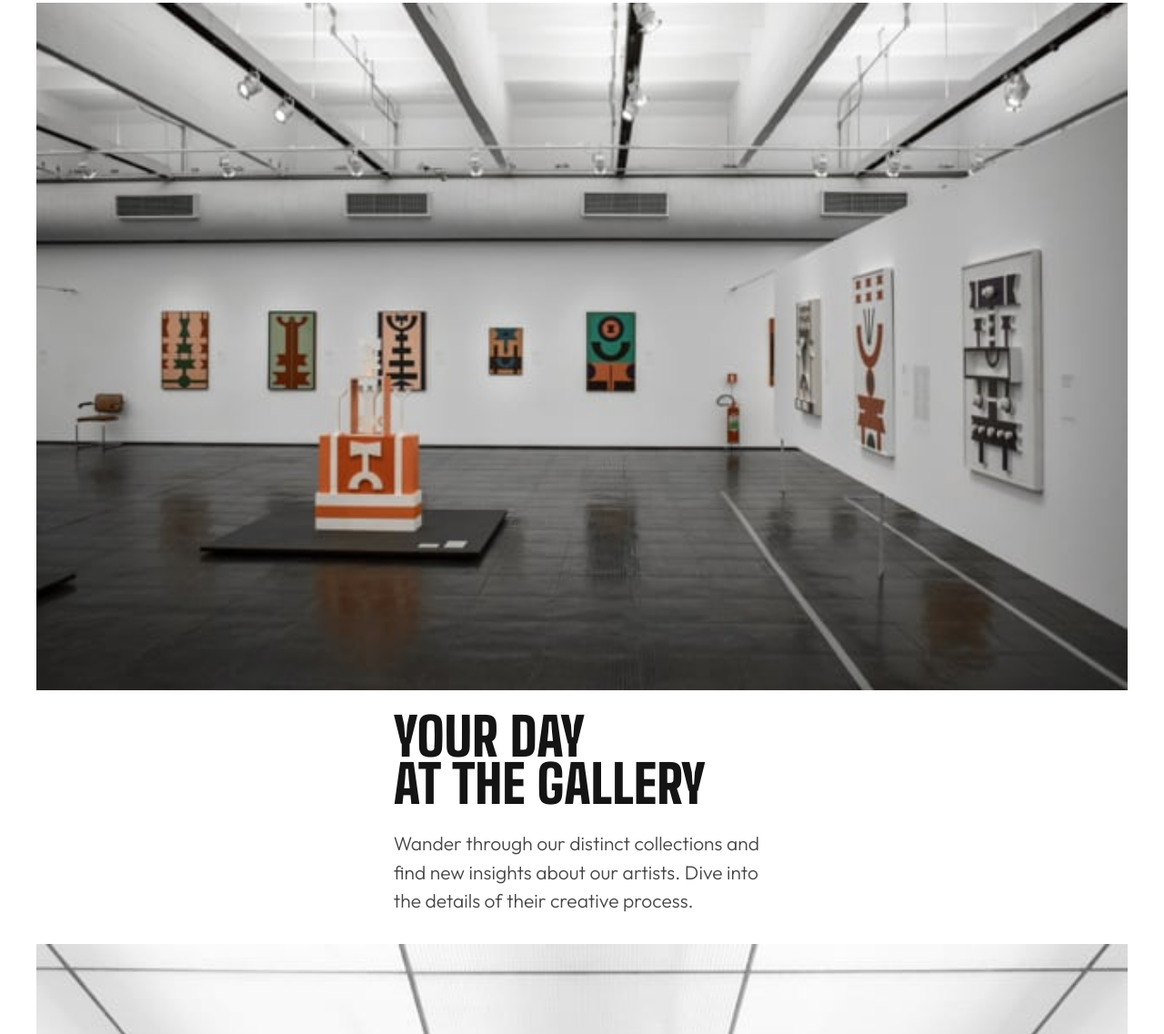
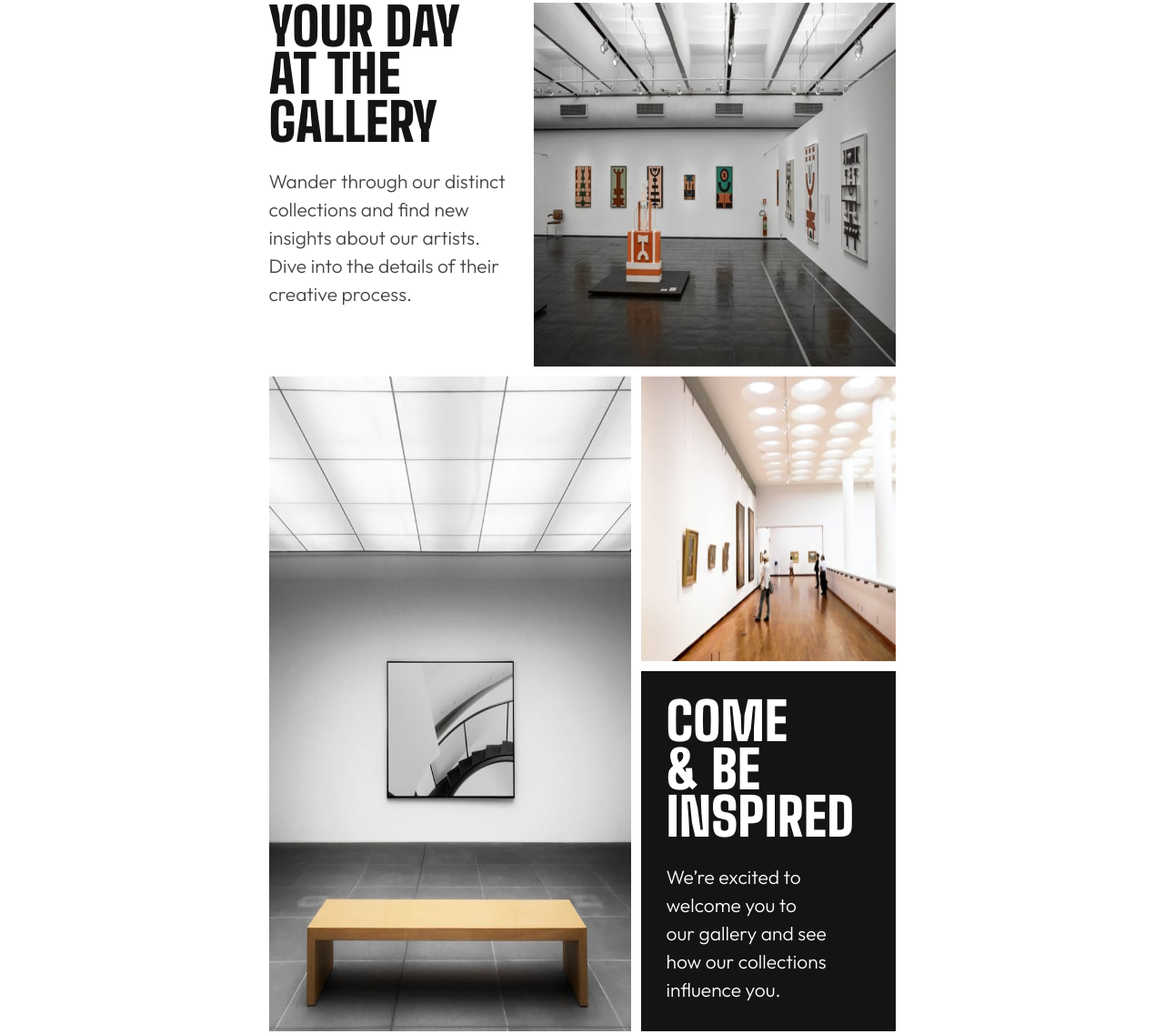
Before and after one commit to DocForLoop/art-gallery-website, a website built with Vite: page index.html in a window 1280 px wide. Shown: the part 863-2000 px from the top of the page at 91% size. Built offline with nearby package versions, Linux system fonts and the light colour scheme.

Commit message:
Add tablet main styles for home page

```diff
--- a/src/scss/components/_breakpoints.scss
+++ b/src/scss/components/_breakpoints.scss
@@ -27,4 +27,52 @@
             font-size: var(--fs-home-h1-desk);
         }
     }
+
+    .gallery {
+        display: grid;
+        place-items: center;
+
+        &__grid {
+            grid-template-rows: rem(400) rem(313) rem(396);
+            grid-template-columns: rem(278 - 11) rem(120) rem(280);
+            grid-template-areas:
+                "day interior interior"
+                "bench bench hall"
+                "bench bench come";
+            gap: rem(11);
+        }
+
+        &__content--day {
+            margin-block-end: 0;
+        }
+
+        &__content-title--day {
+            max-inline-size: 11ch;
+        }
+
+        &__content-desc--day {
+            padding-inline-end: 0;
+            max-inline-size: 19ch;
+        }
+
+        &__picture--interior {
+            margin-block-end: 0;
+            margin-inline-start: 13px;
+        }
+
+        &__img--interior {
+            inline-size: rem(398);
+            block-size: rem(400);
+        }
+
+        &__img--bench {
+            inline-size: rem(398);
+            block-size: rem(720);
+        }
+
+        &__img--hall {
+            inline-size: rem(280);
+            block-size: rem(313);
+        }
+    }
 }
--- a/src/scss/components/main/_main.scss
+++ b/src/scss/components/main/_main.scss
@@ -10,6 +10,7 @@
     }
 
     &__content--day {
+        justify-self: center;
         grid-area: day;
         margin-block-end: 16px;
     }
@@ -31,17 +32,9 @@
         block-size: auto;
     }
 
-    &__content--day {
-        justify-self: center;
-    }
-
     &__content-title {
         font-size: var(--fs-home-h2);
     }
-
-    /* &__content-title--day {
-        max-inline-size: 11ch;
-    } */
 
     &__content-desc--day {
         max-inline-size: 30ch;
--- a/src/scss/global/_typography.scss
+++ b/src/scss/global/_typography.scss
@@ -20,7 +20,7 @@
     --ff-primary: 'Big Shoulders', 'Arial Black', Arial, 'Helvetica Neue', Helvetica, sans-serif;
     --ff-secondary: 'Outfit', 'Segoe UI', Tahoma, Geneva, Verdana, sans-serif;
     --fs-home-h1-mob-tab: #{fluid(60, 70, 375, 768, rem)};//
-    --fs-home-h1-desk: #{fluid(70, 96, 768, 1440, rem)};
+    --fs-home-h1-desk: #{fluid(70, 96, 768, 1440, rem)};//
     --fs-home-h2: #{fluid(50, 60, 768, 1440, rem)};//
     --fs-body: #{fluid(18, 22, 768, 1440, rem)};//
     --fs-footer: #{fluid(16, 18, 768, 1440, rem)};//
```
